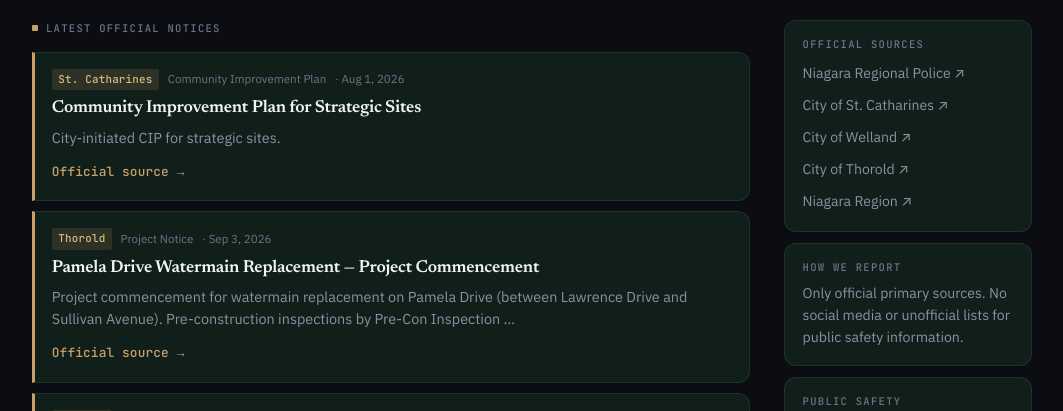
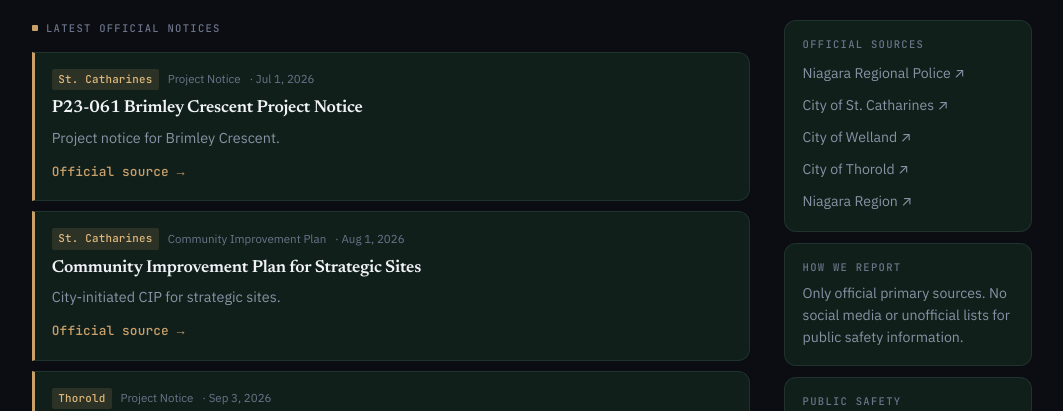
Before and after one commit to galaxycoils/computerexpress-darius-site, a React (Vite) app: page / in a window 1280 px wide. Shown: the part 383-794 px from the top of the page, without its empty margins (108-1171 px from the left). Built offline with nearby package versions, Linux system fonts and the light colour scheme; no server answers.

Commit message:
resolve: merge conflict in App.jsx (keep flat news routes)

```diff
--- a/src/data/planningNotices.js
+++ b/src/data/planningNotices.js
@@ -32,7 +32,7 @@ export const planningNotices = [
   {
     id: 'stc-455-welland-ave',
     municipality: 'St. Catharines',
-    type: 'Minor Variance (Commit of Adjustment)',
+    type: 'Minor Variance (Committee of Adjustment)',
     title: '455 Welland Avenue — Parking Variance',
     description: 'Variance to reduce minimum parking from 1.25 to 0.85 spaces/unit for 248 residential + 12 commercial units.',
     fileNumber: 'A-20/26',
@@ -93,6 +93,122 @@ export const planningNotices = [
     sourceUrl: 'https://www.stcatharines.ca/news/posts/notice-of-hearing-90-92-st-paul-street-west/',
     category: 'minor-variance',
     tags: ['Minor Variance', 'St. Paul Street West']
+  },
+
+  // Past hearings marked complete in the Sep 16 live scan
+  {
+    id: 'stc-8-graham-avenue',
+    municipality: 'St. Catharines',
+    type: 'Committee of Adjustment Hearing',
+    title: '8 Graham Avenue — Minor Variance',
+    description: 'Minor Variance application.',
+    status: 'Meeting Complete',
+    publishedDate: '2026-07',
+    sourceUrl: 'https://www.stcatharines.ca/en/news/notice-of-hearing-8-graham-avenue.aspx',
+    category: 'minor-variance',
+    tags: ['Minor Variance', 'Graham Avenue']
+  },
+  {
+    id: 'stc-p23-061-brimley-crescent',
+    municipality: 'St. Catharines',
+    type: 'Project Notice',
+    title: 'P23-061 Brimley Crescent Project Notice',
+    description: 'Project notice for Brimley Crescent.',
+    status: 'Active',
+    publishedDate: '2026-07',
+    sourceUrl: 'https://www.stcatharines.ca/news/posts/p23-061-brimley-crescent-project-notice/',
+    category: 'project-notice',
+    tags: ['Project Notice', 'Brimley Crescent']
+  },
+  {
+    id: 'stc-163-165-bradley-st',
+    municipality: 'St. Catharines',
+    type: 'Committee of Adjustment Hearing',
+    title: '163-165 Bradley Street — Minor Variance',
+    description: 'Minor Variance application.',
+    status: 'Meeting Complete',
+    meetingDate: '2026-07-22T17:00:00',
+    publishedDate: '2026-07',
+    sourceUrl: 'https://www.stcatharines.ca/news/posts/public-hearing-163-165-bradley-street/',
+    category: 'minor-variance',
+    tags: ['Minor Variance', 'Bradley Street']
+  },
+  {
+    id: 'stc-35-glen-2-chetwood',
+    municipality: 'St. Catharines',
+    type: 'Committee of Adjustment Hearing',
+    title: '35 Glen Avenue / 2 Chetwood Street — Minor Variance',
+    description: 'Minor Variance application.',
+    status: 'Meeting Complete',
+    meetingDate: '2026-07-22T17:00:00',
+    publishedDate: '2026-07',
+    sourceUrl: 'https://www.stcatharines.ca/news/posts/public-hearing-35-glen-avenue-2-chetwood-street/',
+    category: 'minor-variance',
+    tags: ['Minor Variance', 'Glen Avenue', 'Chetwood Street']
+  },
+  {
+    id: 'stc-267-lakeshore-rd',
+    municipality: 'St. Catharines',
+    type: 'Committee of Adjustment Hearing',
+    title: '267 Lakeshore Road — Minor Variance',
+    description: 'Minor Variance application.',
+    status: 'Meeting Complete',
+    meetingDate: '2026-07-22T17:00:00',
+    publishedDate: '2026-07',
+    sourceUrl: 'https://www.stcatharines.ca/news/posts/public-hearing-267-lakeshore-road/',
+    category: 'minor-variance',
+    tags: ['Minor Variance', 'Lakeshore Road']
+  },
+  {
+    id: 'stc-40-st-paul-st-w-2',
+    municipality: 'St. Catharines',
+    type: 'Committee of Adjustment Hearing',
+    title: '40 St Paul Street West — Minor Variance',
+    description: 'Minor Variance application.',
+    status: 'Meeting Complete',
+    publishedDate: '2026-07',
+    sourceUrl: 'https://www.stcatharines.ca/news/posts/notice-of-hearing-40-st-paul-street-west/',
+    category: 'minor-variance',
+    tags: ['Minor Variance', 'St. Paul Street West']
+  },
+  {
+    id: 'stc-2360-first-st-louth',
+    municipality: 'St. Catharines',
+    type: 'Public Meeting',
+    title: '2360 First Street Louth — Notice of Public Meeting',
+    description: 'Notice of public meeting for development application.',
+    status: 'Meeting Complete',
+    meetingDate: '2026-06-22T18:00:00',
+    publishedDate: '2026-06',
+    sourceUrl: 'https://www.stcatharines.ca/news/posts/2360-first-street-louth-notice-of-public-meeting/',
+    category: 'public-meeting',
+    tags: ['Public Meeting', 'First Street Louth']
+  },
+  {
+    id: 'stc-40-linkle-dr',
+    municipality: 'St. Catharines',
+    type: 'Committee of Adjustment Hearing',
+    title: '40 Linlake Drive — Minor Variance',
+    description: 'Minor Variance application.',
+    status: 'Meeting Complete',
+    meetingDate: '2026-06-17T17:00:00',
+    publishedDate: '2026-06',
+    sourceUrl: 'https://www.stcatharines.ca/news/posts/public-hearing-40-linkle-drive/',
+    category: 'minor-variance',
+    tags: ['Minor Variance', 'Linlake Drive']
+  },
+  {
+    id: 'stc-1262-1290-fourth-ave',
+    municipality: 'St. Catharines',
+    type: 'Public Meeting',
+    title: '1262 and 1290 Fourth Avenue — Notice of Public Meeting',
+    description: 'Notice of public meeting for development application.',
+    status: 'Meeting Complete',
+    meetingDate: '2026-08-10T18:00:00',
+    publishedDate: '2026-08',
+    sourceUrl: 'https://www.stcatharines.ca/news/posts/1262-and-1290-fourth-avenue-notice-of-public-meeting/',
+    category: 'public-meeting',
+    tags: ['Public Meeting', 'Fourth Avenue']
   },
   {
     id: 'stc-cip-strategic-sites',
@@ -255,7 +371,6 @@ export const planningNotices = [
     category: 'consent-application',
     tags: ['Consent', 'Rolling Meadows', 'Phase 11']
   },
-
   {
     id: 'thorold-1201-egerter-rd',
     municipality: 'Thorold',
@@ -313,6 +428,7 @@ export const planningNotices = [
     category: 'road-closure',
     tags: ['Road Closure', 'Crompton Boulevard', 'Thorold', 'Construction']
   },
+
   // NIAGARA REGION - ROAD CLOSURES & SERVICE NOTICES
   {
     id: 'niagara-road-closure-ontario-st',
@@ -418,7 +534,7 @@ export const planningNotices = [
     category: 'road-closure',
     tags: ['Road Closure', 'Fourth Avenue', 'Lincoln']
   }
-];
+]
 
 export const noticeCategories = [
   { key: 'official-plan-amendment', label: 'Official Plan Amendment', color: 'var(--primary)' },
@@ -432,65 +548,65 @@ export const noticeCategories = [
   { key: 'public-information-centre', label: 'Public Information Centre', color: 'var(--info)' },
   { key: 'bridge-repair', label: 'Bridge Repair / Pre-construction', color: 'var(--warning)' },
   { key: 'sewage-infrastructure', label: 'Sewage Infrastructure', color: 'var(--success)' }
-];
+]
 
 export const municipalities = [
   { key: 'st-catharines', label: 'St. Catharines', region: 'Niagara' },
   { key: 'welland', label: 'Welland', region: 'Niagara' },
   { key: 'thorold', label: 'Thorold', region: 'Niagara' },
   { key: 'niagara-region', label: 'Niagara Region', region: 'Niagara' }
-];
+]
 
 export function getNoticesByMunicipality(municipality) {
-  return planningNotices.filter(n => n.municipality.toLowerCase().includes(municipality.toLowerCase()));
+  return planningNotices.filter(n => n.municipality.toLowerCase().includes(municipality.toLowerCase()))
 }
 
 export function getNoticesByCategory(category) {
-  return planningNotices.filter(n => n.category === category);
+  return planningNotices.filter(n => n.category === category)
 }
 
 export function getUpcomingMeetings() {
-  const now = new Date();
+  const now = new Date()
   return planningNotices
     .filter(n => n.meetingDate && new Date(n.meetingDate) > now)
-    .sort((a, b) => new Date(a.meetingDate) - new Date(b.meetingDate));
+    .sort((a, b) => new Date(a.meetingDate) - new Date(b.meetingDate))
 }
 
 export function getActiveNotices() {
-  const now = new Date();
-  const thirtyDaysAgo = new Date(now.getTime() - 30 * 24 * 60 * 60 * 1000);
+  const now = new Date()
+  const thirtyDaysAgo = new Date(now.getTime() - 30 * 24 * 60 * 60 * 1000)
   return planningNotices.filter(n => {
     // Exclude notices in final/completed states
     const completedStatuses = [
       'Approved', 'Complete', 'Meeting Complete', 'Hearing Complete',
       'Open House Complete', 'Application Complete', 'Passed', 'By-law Passed'
-    ];
-    if (completedStatuses.includes(n.status)) return false;
+    ]
+    if (completedStatuses.includes(n.status)) return false
     // Exclude past meetings that are not ongoing projects
     if (n.meetingDate && new Date(n.meetingDate) < now) {
       if (!['Active', 'Under Construction', 'Pre-construction'].includes(n.status)) {
-        return false;
+        return false
       }
     }
     // Exclude road closures / time-limited events past their end date
-    if (n.endDate && new Date(n.endDate) < now) return false;
+    if (n.endDate && new Date(n.endDate) < now) return false
     // Exclude road closures whose effective date is more than 30 days ago with no end date
     if (n.effectiveDate && !n.endDate && n.category === 'road-closure' && new Date(n.effectiveDate) < thirtyDaysAgo) {
-      return false;
+      return false
     }
-    return true;
-  });
+    return true
+  })
 }
 
 export function getNoticeStats() {
-  const active = getActiveNotices();
-  const byMunicipality = {};
-  const byCategory = {};
+  const active = getActiveNotices()
+  const byMunicipality = {}
+  const byCategory = {}
 
   active.forEach(n => {
-    byMunicipality[n.municipality] = (byMunicipality[n.municipality] || 0) + 1;
-    byCategory[n.category] = (byCategory[n.category] || 0) + 1;
-  });
+    byMunicipality[n.municipality] = (byMunicipality[n.municipality] || 0) + 1
+    byCategory[n.category] = (byCategory[n.category] || 0) + 1
+  })
 
   return {
     total: planningNotices.length,
@@ -498,5 +614,5 @@ export function getNoticeStats() {
     byMunicipality,
     byCategory,
     upcomingMeetings: getUpcomingMeetings().length
-  };
+  }
 }
--- a/src/pages/PolicePage.jsx
+++ b/src/pages/PolicePage.jsx
@@ -1,11 +1,23 @@
+import { getLatestNrpsReleases } from '../data/nrpsReleases'
 import Seo from '../components/Seo'
+import { BASE_URL } from '../components/Seo'
 
 export default function PolicePage() {
+  const recent = getLatestNrpsReleases(8, 30)
   return (
     <>
       <Seo
         title="Niagara Regional Police — Official Releases"
         description="Official media releases and community notifications from the Niagara Regional Police Service relevant to St. Catharines, Welland and Thorold."
+        jsonLd={{
+          '@context': 'https://schema.org',
+          '@type': 'NewsMediaOrganization',
+          name: 'St. Catharines Digital Police News',
+          url: BASE_URL,
+          description: 'Compiled Niagara Regional Police Service media releases — official sources only.',
+          founder: { '@type': 'Organization', name: 'St. Catharines Digital' },
+          knowsAbout: ['Police Media Releases', 'Crime', 'Public Safety', 'Niagara Region', 'St. Catharines', 'Welland', 'Thorold'],
+        }}
       />
 
       <section className="section-first" style={{ paddingTop: '3rem', paddingBottom: '2rem' }}>
@@ -39,6 +51,59 @@ export default function PolicePage() {
         </div>
       </section>
 
+      {recent.length > 0 && (
+        <section className="section" style={{ paddingTop: '1.5rem', paddingBottom: '1.5rem' }}>
+          <div className="container" style={{ maxWidth: '42rem' }}>
+            <h2 style={{ fontSize: '1.1rem', fontWeight: 600, marginBottom: '0.5rem' }}>
+              Recent official releases
+            </h2>
+            <p style={{
+              fontSize: '0.95rem',
+              color: 'var(--text-muted)',
+              lineHeight: 1.55,
+              marginBottom: '1rem'
+            }}>
+              Latest public safety and crime-related notices from the Niagara Regional Police Service. Each item links to the original release on niagarapolice.ca.
+            </p>
+            <ul style={{
+              listStyle: 'none',
+              padding: 0,
+              margin: 0,
+              borderTop: '1px solid var(--border)'
+            }}>
+              {recent.map(release => (
+                <li key={release.id} style={{
+                  borderBottom: '1px solid var(--border)',
+                  padding: '0.85rem 0',
+                  display: 'flex',
+                  flexDirection: 'column',
+                  gap: '0.3rem'
+                }}>
+                  <a
+                    href={release.url}
+                    target="_blank"
+                    rel="noopener noreferrer"
+                    style={{
+                      fontSize: '0.95rem',
+                      color: 'var(--primary)',
+                      textDecoration: 'none',
+                      fontWeight: 500
+                    }}
+                  >
+                    {release.headline}
+                  </a>
+                  <div style={{ fontSize: '0.8rem', color: 'var(--text-muted)', display: 'flex', gap: '0.75rem', flexWrap: 'wrap' }}>
+                    <time dateTime={release.date}>{release.date}</time>
+                    <span>{release.municipality}</span>
+                    <a href="https://www.niagarapolice.ca/news/posts/" target="_blank" rel="noopener noreferrer" style={{ color: 'var(--text-muted)' }}>niagarapolice.ca →</a>
+                  </div>
+                </li>
+              ))}
+            </ul>
+          </div>
+        </section>
+      )}
+
       <section className="section" style={{ paddingTop: '0.5rem' }}>
         <div className="container" style={{ maxWidth: '42rem' }}>
           <article style={{
@@ -48,7 +113,7 @@ export default function PolicePage() {
             padding: '1.5rem'
           }}>
             <h2 style={{ fontSize: '1.1rem', fontWeight: 600, marginBottom: '0.5rem' }}>
-              Official media releases
+              Full police news archive
             </h2>
             <p style={{
               fontSize: '0.95rem',
@@ -56,15 +121,13 @@ export default function PolicePage() {
               lineHeight: 1.55,
               marginBottom: '1.25rem'
             }}>
-              All public safety and crime-related reporting on this site comes exclusively from releases published on the Niagara Regional Police website.
+              Browse all public safety and crime-related reporting on this site, with search and filters by municipality and category.
             </p>
             <a
-              href="https://www.niagarapolice.ca/"
-              target="_blank"
-              rel="noopener noreferrer"
+              href="/news/police"
               className="button button-primary"
             >
-              View NRPS media releases ↗
+              View all NRPS media releases ↗
             </a>
           </article>
 
```
